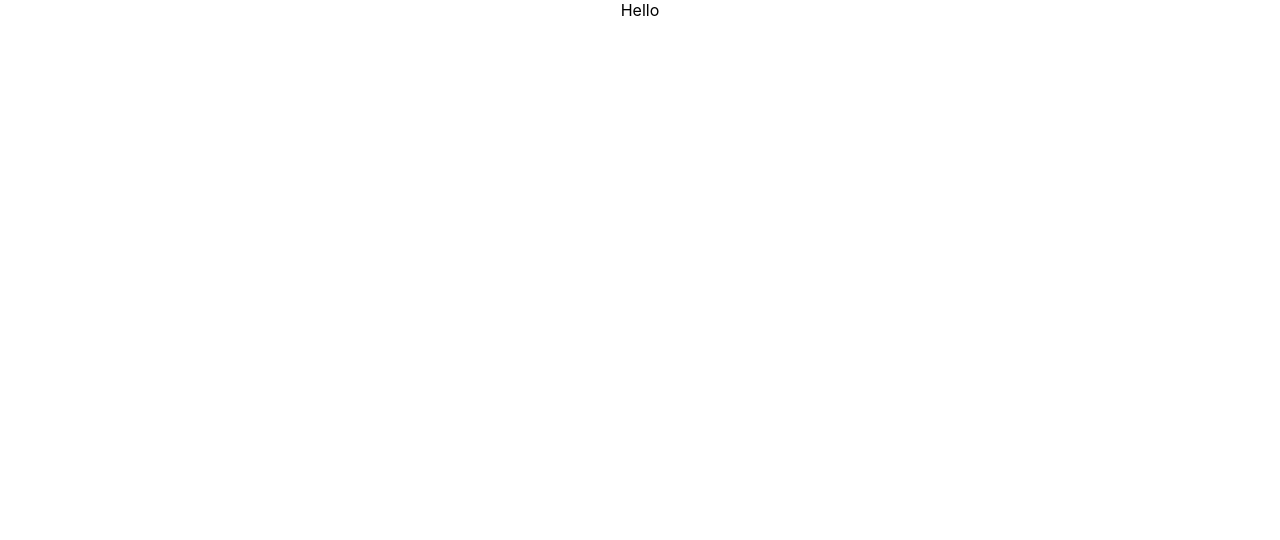
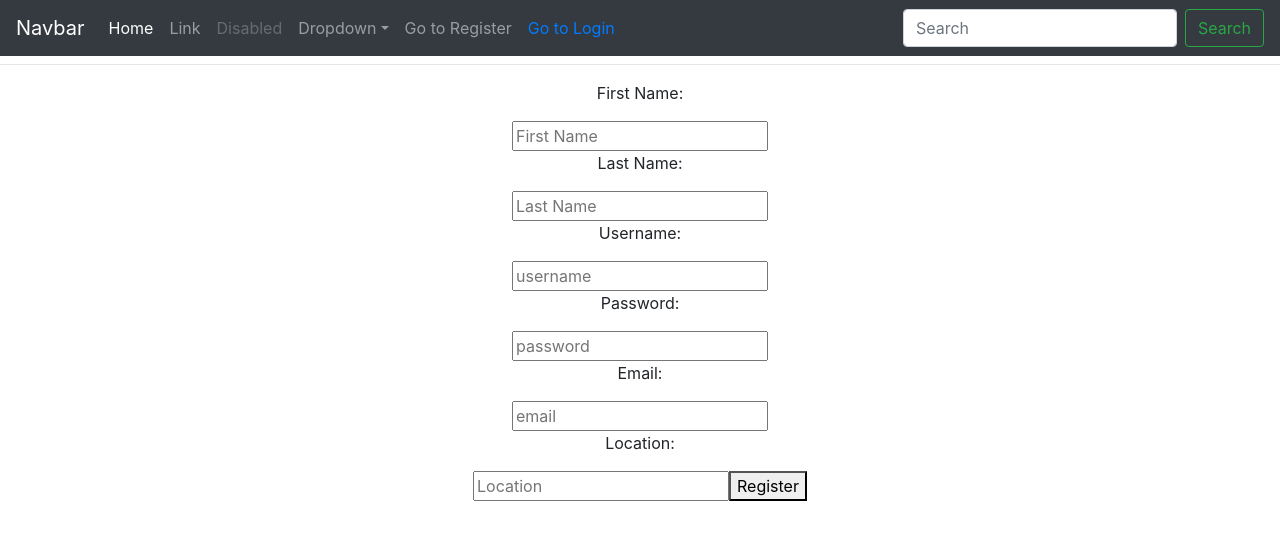
Before and after one commit to iar001/react-property-finder, a React (Create React App) app in the folder client/: page /register in a window 1280 px wide. Shown: the top 540 px of the page. Built offline with nearby package versions, Linux system fonts and the light colour scheme; some icons are missing.

Commit message:
login and nav bar looks good

```diff
--- a/client/package.json
+++ b/client/package.json
@@ -7,7 +7,11 @@
     "@testing-library/react": "^9.3.2",
     "@testing-library/user-event": "^7.1.2",
     "axios": "^0.19.0",
+    "bootstrap": "^4.4.1",
+    "jquery": "^3.4.1",
+    "popper.js": "^1.16.0",
     "react": "^16.12.0",
+    "react-bootstrap": "^1.0.0-beta.16",
     "react-dom": "^16.12.0",
     "react-router-dom": "^5.1.2",
     "react-scripts": "3.3.0"
--- a/client/public/index.html
+++ b/client/public/index.html
@@ -1,15 +1,17 @@
 <!DOCTYPE html>
 <html lang="en">
+
 <head>
   <meta charset="utf-8" />
   <link rel="icon" href="%PUBLIC_URL%/favicon.ico" />
   <meta name="viewport" content="width=device-width, initial-scale=1" />
   <meta name="theme-color" content="#000000" />
-    <meta
-      name="description"
-      content="Web site created using create-react-app"
-    />
+  <meta name="description" content="Web site created using create-react-app" />
   <link rel="apple-touch-icon" href="%PUBLIC_URL%/logo192.png" />
+  <link href='https://cdn.iconmonstr.com/1.3.0/css/iconmonstr-iconic-font.min.css' rel='stylesheet'>
+  <link rel="stylesheet" href="https://maxcdn.bootstrapcdn.com/bootstrap/4.3.1/css/bootstrap.min.css"
+    integrity="sha384-ggOyR0iXCbMQv3Xipma34MD+dH/1fQ784/j6cY/iJTQUOhcWr7x9JvoRxT2MZw1T" crossorigin="anonymous" />
+
   <!--
       manifest.json provides metadata used when your web app is installed on a
       user's mobile device or desktop. See https://developers.google.com/web/fundamentals/web-app-manifest/
@@ -26,6 +28,7 @@
     -->
   <title>React App</title>
 </head>
+
 <body>
   <noscript>You need to enable JavaScript to run this app.</noscript>
   <div id="root"></div>
@@ -40,4 +43,5 @@
       To create a production bundle, use `npm run build` or `yarn build`.
     -->
 </body>
+
 </html>
--- a/client/src/App.js
+++ b/client/src/App.js
@@ -1,19 +1,101 @@
-import React, {Component} from 'react';
+import React, { Component } from 'react';
 import logo from './logo.svg';
 import './App.css';
 import axios from 'axios'
 import { Route, Link, withRouter } from 'react-router-dom';
 import { loginUser, registerUser, verifyUser } from './services/api-helper';
+import Login from './components/Login';
+import Register from './components/Register'
+import Homepage from './components/Homepage';
+
 class App extends Component {
+  constructor(props) {
+    super(props);
+    this.state = {
+      currentUser: null,
+      authFormData: {
+        username: "",
+        email: "",
+        password: "",
+        firstname: "",
+        lastname: "",
+        location: ""
+      }
+    }
+  }
 
+  async componentDidMount() {
+    const currentUser = await verifyUser();
+    this.setState({
+      currentUser
+    })
+  }
+
+  // -------------- AUTH ------------------
+
+  handleLoginButton = () => {
+    this.props.history.push("/login")
+  }
+
+  handleLogin = async () => {
+    const currentUser = await loginUser(this.state.authFormData);
+    this.setState({
+      currentUser
+    })
+    this.props.history.push(`/`)
+  }
+
+  handleRegister = async (e) => {
+    e.preventDefault();
+    const currentUser = await registerUser(this.state.authFormData);
+    this.setState({ currentUser });
+    this.props.history.push(`/`)
+  }
+
+  handleLogout = () => {
+    localStorage.removeItem("jwt");
+    this.setState({
+      currentUser: null
+    })
+    this.props.history.push('/')
+  }
+
+  authHandleChange = (e) => {
+    const { name, value } = e.target;
+    this.setState(prevState => ({
+      authFormData: {
+        ...prevState.authFormData,
+        [name]: value
+      }
+    }));
+  }
 
   render() {
     return (
       <div className="App">
-      Hello
+        <Homepage
+          currentUser={this.state.currentUser}
+          handleLogout={this.handleLogout}
+
+        />
+
+        <Route exact path="/login" render={() => (
+          <Login
+            handleLogin={this.handleLogin}
+            handleChange={this.authHandleChange}
+            formData={this.state.authFormData} />)}
+        />
+
+        <Route exact path="/register" render={() => (
+          <Register
+            handleRegister={this.handleRegister}
+            handleChange={this.authHandleChange}
+            formData={this.state.authFormData}
+          />)}
+        />
       </div>
     );
   }
 }
 
-export default App;
+export default withRouter(App);
--- /dev/null
+++ b/client/src/components/Homepage.jsx
@@ -0,0 +1,77 @@
+import React, { Component } from 'react';
+import { Link, withRouter } from 'react-router-dom';
+import { Button, Navbar } from 'react-bootstrap';
+
+class Homepage extends Component {
+  constructor(props) {
+    super(props);
+    this.state = {
+    }
+  }
+
+  render() {
+    return (
+      <nav class="navbar navbar-expand-md navbar-dark fixed-top bg-dark">
+        <a class="navbar-brand" href="#">Navbar</a>
+        <button class="navbar-toggler" type="button" data-toggle="collapse" data-target="#navbarsExampleDefault" aria-controls="navbarsExampleDefault" aria-expanded="false" aria-label="Toggle navigation">
+          <span class="navbar-toggler-icon"></span>
+        </button>
+
+        <div class="collapse navbar-collapse" id="navbarsExampleDefault">
+          <ul class="navbar-nav mr-auto">
+            <li class="nav-item active">
+              <a class="nav-link" href="#">Home <span class="sr-only">(current)</span></a>
+            </li>
+            <li class="nav-item">
+              <a class="nav-link" href="#">Link</a>
+            </li>
+            <li class="nav-item">
+              <a class="nav-link disabled" href="#" tabindex="-1" aria-disabled="true">Disabled</a>
+            </li>
+            <li class="nav-item dropdown">
+              <a class="nav-link dropdown-toggle" href="#" id="dropdown01" data-toggle="dropdown" aria-haspopup="true" aria-expanded="false">Dropdown</a>
+              <div class="dropdown-menu" aria-labelledby="dropdown01">
+                <a class="dropdown-item" href="#">Action</a>
+                <a class="dropdown-item" href="#">Another action</a>
+                <a class="dropdown-item" href="#">Something else here</a>
+              </div>
+            </li>
+            <li class="nav-item-active">
+              <Link to="/register" class="nav-link">
+                Go to Register
+              </Link>
+            </li>
+            {this.props.currentUser
+              ?
+              <>
+                <div id="login-shape">
+                  <div class="nav-link">
+                    <p>Hello, {this.props.currentUser.username}</p>
+                  </div>
+                </div>
+                <div class="nav-link">
+                  <button
+                    id="logout-button"
+                    onClick={this.props.handleLogout}>Logout</button>
+                </div>
+              </>
+              :
+              <li class="nav-link">
+                <Link to="/login" >
+                  Go to Login
+              </Link>
+              </li>
+            }
+
+          </ul>
+          <form class="form-inline my-2 my-lg-0">
+            <input class="form-control mr-sm-2" type="text" placeholder="Search" aria-label="Search" />
+            <button variant="outline-secondary" class="btn btn-outline-success my-2 my-sm-0" type="submit">Search</button>
+          </form>
+        </div>
+      </nav>
+    )
+  }
+
+}
+export default withRouter(Homepage)
--- /dev/null
+++ b/client/src/components/Login.jsx
@@ -0,0 +1,44 @@
+import React from 'react';
+import { Link, withRouter } from 'react-router-dom';
+
+
+// This component handles our login form and has a link to the register form
+const Login = (props) => {
+
+  return (
+    <div className="wrapper">
+
+
+      <div className="auth-container">
+        <h1>Login</h1>
+        <hr />
+        <form
+          onSubmit={(e) => {
+          e.preventDefault();
+          props.handleLogin();
+        }} >
+          <p>Username:</p>
+          <input
+            name="username"
+            type="text"
+            value={props.formData.username}
+            placeholder="username"
+            onChange={props.handleChange} />
+          <p>Password:</p>
+          <input
+            name="password"
+            type="password"
+            value={props.formData.password}
+            placeholder="password"
+            onChange={props.handleChange} />
+          <hr />
+          <button>Login</button>
+          <Link to="/register"><button>Go to Register</button></Link>
+        </form>
+      </div>
+
+    </div>
+  );
+}
+
+export default withRouter(Login);
--- /dev/null
+++ b/client/src/components/Register.jsx
@@ -0,0 +1,70 @@
+import React from 'react';
+
+// This component handles our register form
+const Register = (props) => {
+
+  return (
+    <div className="wrapper">
+
+      <div className="auth-container">
+        <h1>Register</h1>
+        <hr />
+        <form onSubmit={props.handleRegister} >
+          <p>First Name:</p>
+          <input
+            name="firstname"
+            type="text"
+            value={props.formData.firstname}
+            placeholder="First Name"
+            onChange={props.handleChange} />
+
+          <p>Last Name:</p>
+          <input
+            name="lastname"
+            type="text"
+            value={props.formData.lastname}
+            placeholder="Last Name"
+            onChange={props.handleChange} />
+
+          <p>Username:</p>
+          <input
+            name="username"
+            type="text"
+            value={props.formData.username}
+            placeholder="username"
+            onChange={props.handleChange} />
+
+          <p>Password:</p>
+          <input
+            name="password"
+            type="password"
+            value={props.formData.password}
+            placeholder="password"
+            onChange={props.handleChange} />
+
+          <p>Email:</p>
+          <input
+            name="email"
+            type="text"
+            value={props.formData.email}
+            placeholder="email"
+            onChange={props.handleChange} />
+
+          <p>Location:</p>
+          <input
+            name="location"
+            type="text"
+            value={props.formData.location}
+            placeholder="Location"
+            onChange={props.handleChange} />
+
+
+          <button>Register</button>
+        </form>
+      </div>
+    </div>
+
+  );
+}
+
+export default Register;
--- a/client/src/index.js
+++ b/client/src/index.js
@@ -3,6 +3,10 @@ import ReactDOM from 'react-dom';
 import { BrowserRouter as Router } from 'react-router-dom';
 import './index.css';
 import App from './App';
+import $ from 'jquery';
+import Popper from 'popper.js';
+import 'bootstrap/dist/js/bootstrap.bundle.min';
+import 'bootstrap/dist/css/bootstrap.min.css';
 
 ReactDOM.render(
   <Router>
```
Also changed, not shown: client/src/App.css (+67 -0 lines), client/src/stylesheets/homepage.css (added), 2 other files (tests, documents, lock files or other folders). Lines whose indentation alone changed are shown as unchanged.
